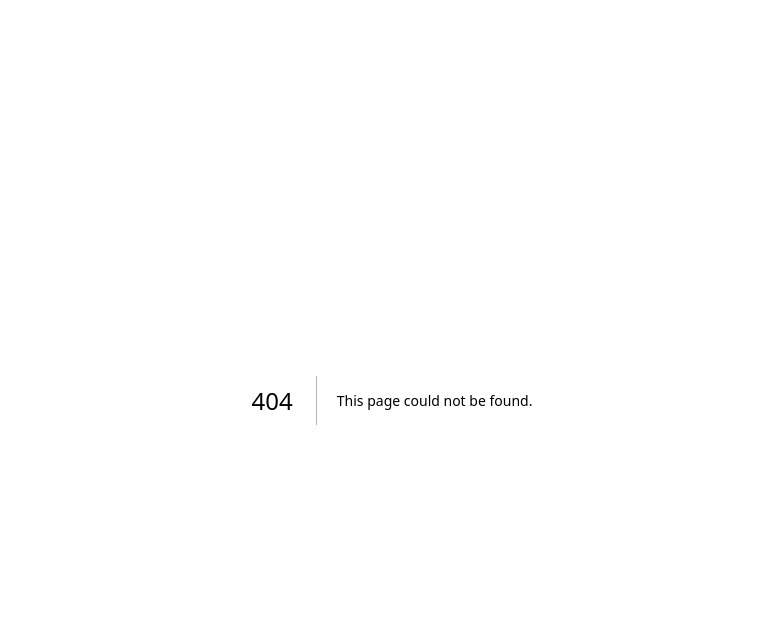
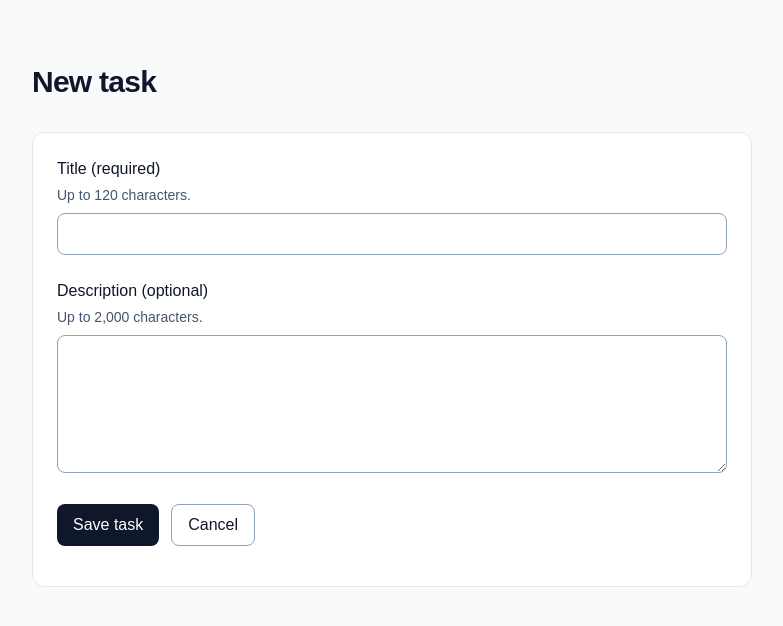
Before and after one commit to edionay/a-tasks, a Next.js app: page /tasks/new in a window 1280 px wide. Before the commit this address had no page. Shown: the top 626 px of the page, without its empty margins (248-1031 px from the left). Built offline with nearby package versions, Linux system fonts and the light colour scheme.

Commit message:
feat: add task creation form

```diff
--- a/package.json
+++ b/package.json
@@ -15,6 +15,7 @@
     "test:integration": "node --import tsx --test tests/ssr.integration.ts"
   },
   "dependencies": {
+    "@trpc/client": "11.24.0",
     "@trpc/server": "11.24.0",
     "next": "15.5.29",
     "react": "19.1.10",
--- a/src/app/page.tsx
+++ b/src/app/page.tsx
@@ -1,3 +1,4 @@
+import Link from "next/link";
 import { TaskList } from "@/components/task-list";
 import { appRouter } from "@/server/tasks-router";
 import { createContext } from "@/server/trpc";
@@ -5,13 +6,20 @@ import { createContext } from "@/server/trpc";
 export const dynamic = "force-dynamic";
 export const runtime = "nodejs";
 
-export default async function Home() {
+type Props = { searchParams: Promise<{ notice?: string | string[] }> };
+
+export default async function Home({ searchParams }: Props) {
+  const parameters = await searchParams;
   const serverApi = appRouter.createCaller(createContext());
   const tasks = await serverApi.tasks.list();
 
   return (
     <main className="mx-auto max-w-3xl px-4 py-12 sm:px-6 sm:py-16">
-      <h1 className="text-3xl font-semibold tracking-tight">Tasks</h1>
+      <div className="flex flex-wrap items-center justify-between gap-4">
+        <h1 className="text-3xl font-semibold tracking-tight">Tasks</h1>
+        <Link href="/tasks/new" className="rounded-lg bg-slate-900 px-4 py-2 font-medium text-white hover:bg-slate-700 focus-visible:outline-2 focus-visible:outline-offset-2 focus-visible:outline-slate-900">New task</Link>
+      </div>
+      {parameters.notice === "created" && <p role="status" className="mt-6 rounded-lg border border-green-700 bg-green-50 p-3 text-green-900">Task created.</p>}
       <TaskList tasks={tasks} />
     </main>
   );
--- /dev/null
+++ b/src/app/tasks/new/page.tsx
@@ -0,0 +1,13 @@
+import type { Metadata } from "next";
+import { TaskForm } from "@/components/task-form";
+
+export const metadata: Metadata = { title: "New task | Tasks" };
+
+export default function NewTask() {
+  return (
+    <main className="mx-auto max-w-3xl px-4 py-12 sm:px-6 sm:py-16">
+      <h1 className="text-3xl font-semibold tracking-tight">New task</h1>
+      <TaskForm />
+    </main>
+  );
+}
--- /dev/null
+++ b/src/components/task-form.tsx
@@ -0,0 +1,145 @@
+"use client";
+
+import { TRPCClientError } from "@trpc/client";
+import { useRouter } from "next/navigation";
+import { useRef, useState, type FormEvent } from "react";
+import { flattenError } from "zod";
+import {
+  DESCRIPTION_LIMIT,
+  TITLE_LIMIT,
+  taskCreationSchema,
+} from "@/lib/task-schema";
+import { trpcClient } from "@/lib/trpc-client";
+
+type FieldErrors = { titulo?: string[]; descricao?: string[] };
+
+export function TaskForm() {
+  const router = useRouter();
+  const [title, setTitle] = useState("");
+  const [description, setDescription] = useState("");
+  const [fieldErrors, setFieldErrors] = useState<FieldErrors>({});
+  const [submissionError, setSubmissionError] = useState("");
+  const [saving, setSaving] = useState(false);
+  const submissionInProgress = useRef(false);
+  const titleField = useRef<HTMLInputElement>(null);
+  const descriptionField = useRef<HTMLTextAreaElement>(null);
+
+  async function saveTask(event: FormEvent<HTMLFormElement>) {
+    event.preventDefault();
+    if (submissionInProgress.current) return;
+
+    setSubmissionError("");
+    const validation = taskCreationSchema.safeParse({ titulo: title, descricao: description });
+
+    if (!validation.success) {
+      const errors = flattenError(validation.error).fieldErrors;
+      setFieldErrors(errors);
+      if (errors.titulo) {
+        titleField.current?.focus();
+      } else {
+        descriptionField.current?.focus();
+      }
+      return;
+    }
+
+    setFieldErrors({});
+    submissionInProgress.current = true;
+    setSaving(true);
+
+    try {
+      await trpcClient.tasks.create.mutate(validation.data);
+      router.replace("/?notice=created");
+      router.refresh();
+    } catch (error) {
+      let message = "Unable to save the task. Check your connection and try again.";
+      if (error instanceof TRPCClientError && error.data) {
+        message = error.message;
+      }
+      setSubmissionError(message);
+      submissionInProgress.current = false;
+      setSaving(false);
+    }
+  }
+
+  const fieldClassName = "mt-2 w-full rounded-lg border border-slate-400 bg-white px-3 py-2 text-base focus-visible:outline-2 focus-visible:outline-offset-2 focus-visible:outline-slate-900 disabled:bg-slate-100";
+
+  return (
+    <form onSubmit={saveTask} noValidate className="mt-8 rounded-xl border border-slate-200 bg-white p-6">
+      <fieldset disabled={saving} className="space-y-6">
+        <legend className="sr-only">Task details</legend>
+        <div>
+          <label htmlFor="title" className="font-medium">
+            Title (required)
+          </label>
+          <p id="title-help" className="mt-1 text-sm text-slate-600">
+            Up to {TITLE_LIMIT} characters.
+          </p>
+          <input
+            ref={titleField}
+            id="title"
+            name="title"
+            required
+            value={title}
+            onChange={(event) => setTitle(event.target.value)}
+            aria-invalid={Boolean(fieldErrors.titulo)}
+            aria-describedby={
+              fieldErrors.titulo ? "title-help title-error" : "title-help"
+            }
+            className={fieldClassName}
+          />
+          {fieldErrors.titulo && (
+            <p id="title-error" className="mt-2 text-sm text-red-700">
+              {fieldErrors.titulo[0]}
+            </p>
+          )}
+        </div>
+        <div>
+          <label htmlFor="description" className="font-medium">
+            Description (optional)
+          </label>
+          <p id="description-help" className="mt-1 text-sm text-slate-600">
+            Up to {DESCRIPTION_LIMIT.toLocaleString("en-US")} characters.
+          </p>
+          <textarea
+            ref={descriptionField}
+            id="description"
+            name="description"
+            rows={5}
+            value={description}
+            onChange={(event) => setDescription(event.target.value)}
+            aria-invalid={Boolean(fieldErrors.descricao)}
+            aria-describedby={
+              fieldErrors.descricao
+                ? "description-help description-error"
+                : "description-help"
+            }
+            className={fieldClassName}
+          />
+          {fieldErrors.descricao && (
+            <p id="description-error" className="mt-2 text-sm text-red-700">
+              {fieldErrors.descricao[0]}
+            </p>
+          )}
+        </div>
+        <div className="flex flex-wrap gap-3">
+          <button type="submit" className="rounded-lg bg-slate-900 px-4 py-2 font-medium text-white hover:bg-slate-700 focus-visible:outline-2 focus-visible:outline-offset-2 focus-visible:outline-slate-900 disabled:opacity-60">
+            {saving ? "Saving..." : "Save task"}
+          </button>
+          <button
+            type="button"
+            onClick={() => router.push("/")}
+            className="rounded-lg border border-slate-400 px-4 py-2 font-medium hover:bg-slate-100 focus-visible:outline-2 focus-visible:outline-offset-2 focus-visible:outline-slate-900 disabled:opacity-60"
+          >
+            Cancel
+          </button>
+        </div>
+      </fieldset>
+      <p role="status" className="mt-4 text-sm text-slate-600">
+        {saving ? "Saving task..." : ""}
+      </p>
+      {submissionError && (
+        <p role="alert" className="mt-4 text-sm text-red-700">{submissionError}</p>
+      )}
+    </form>
+  );
+}
--- /dev/null
+++ b/src/lib/trpc-client.ts
@@ -0,0 +1,6 @@
+import { createTRPCClient, httpLink } from "@trpc/client";
+import type { AppRouter } from "@/server/tasks-router";
+
+export const trpcClient = createTRPCClient<AppRouter>({
+  links: [httpLink({ url: "/api/trpc" })],
+});
--- a/tests/ssr.integration.ts
+++ b/tests/ssr.integration.ts
@@ -1,7 +1,9 @@
 import assert from "node:assert/strict";
 import { randomUUID } from "node:crypto";
 import { it } from "node:test";
+import { createTRPCClient, httpLink, TRPCClientError } from "@trpc/client";
 import { taskSchema } from "../src/lib/task-schema";
+import type { AppRouter } from "../src/server/tasks-router";
 
 let serverUrl = "http://127.0.0.1:3000";
 
@@ -25,6 +27,27 @@ async function loadMainContent() {
   assert.ok(content, "Expected the page content in the initial HTML.");
   return content[1];
 }
+
+it("creates tasks through the typed HTTP client and returns validation errors", async (context) => {
+  const client = createTRPCClient<AppRouter>({
+    links: [httpLink({ url: `${serverUrl}/api/trpc` })],
+  });
+  const title = `Client task ${randomUUID()}`;
+  const task = await client.tasks.create.mutate({ titulo: `  ${title}  ` });
+  context.after(async () => {
+    await client.tasks.delete.mutate({ id: task.id });
+  });
+
+  assert.equal(task.titulo, title);
+  taskSchema.parse(task);
+  assert.match(await loadMainContent(), new RegExp(`<h2[^>]*>${title}</h2>`));
+  await assert.rejects(client.tasks.create.mutate({ titulo: "   " }), (error: unknown) => {
+    assert.ok(error instanceof TRPCClientError);
+    assert.equal(error.message, "Enter a title.");
+    assert.equal(error.data.code, "BAD_REQUEST");
+    return true;
+  });
+});
 
 it("renders HTTP mutations in the initial page HTML", async (context) => {
   const title = `SSR task ${randomUUID()}`;
```
Also changed, not shown: 2 other files (tests, documents, lock files or other folders).
